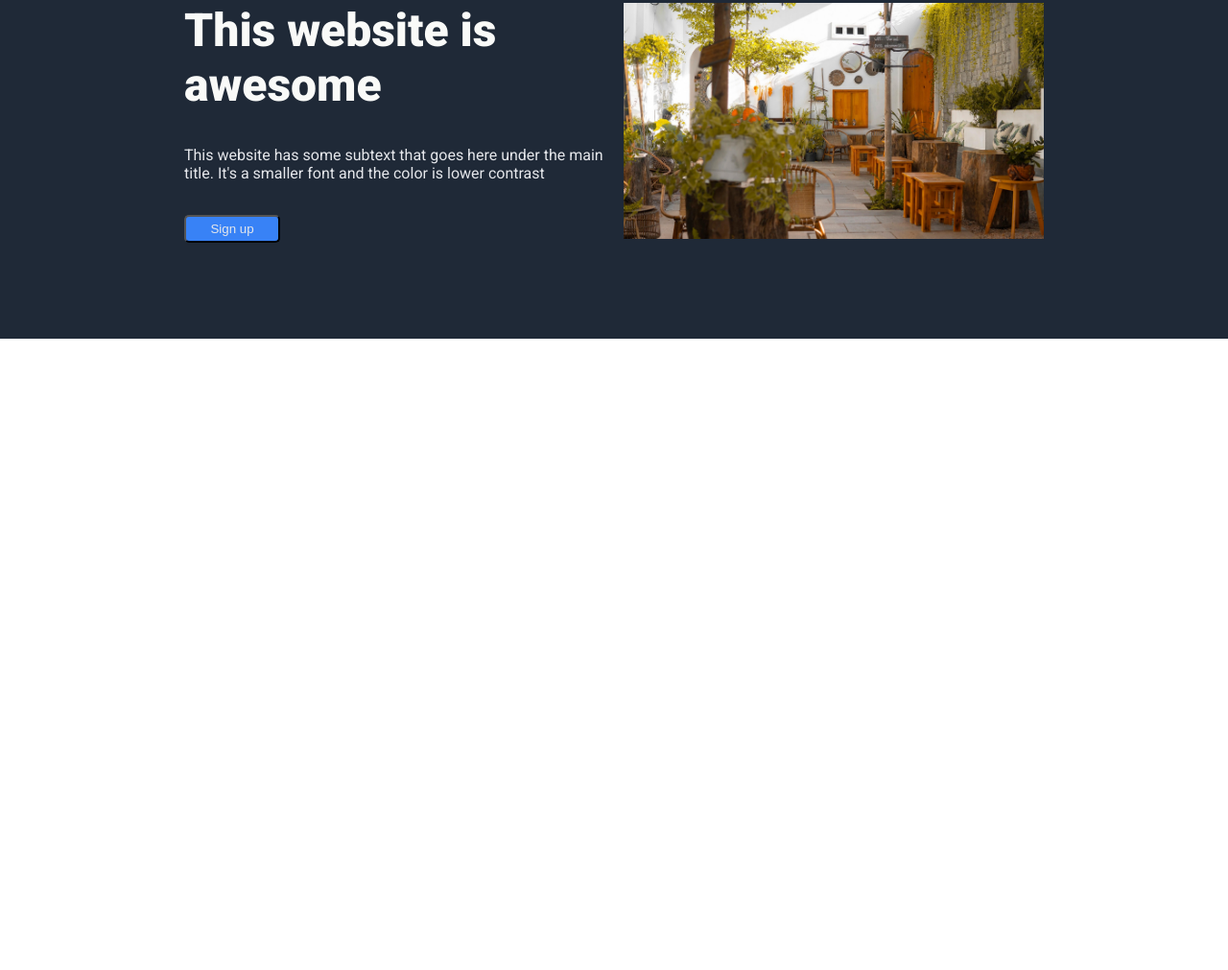
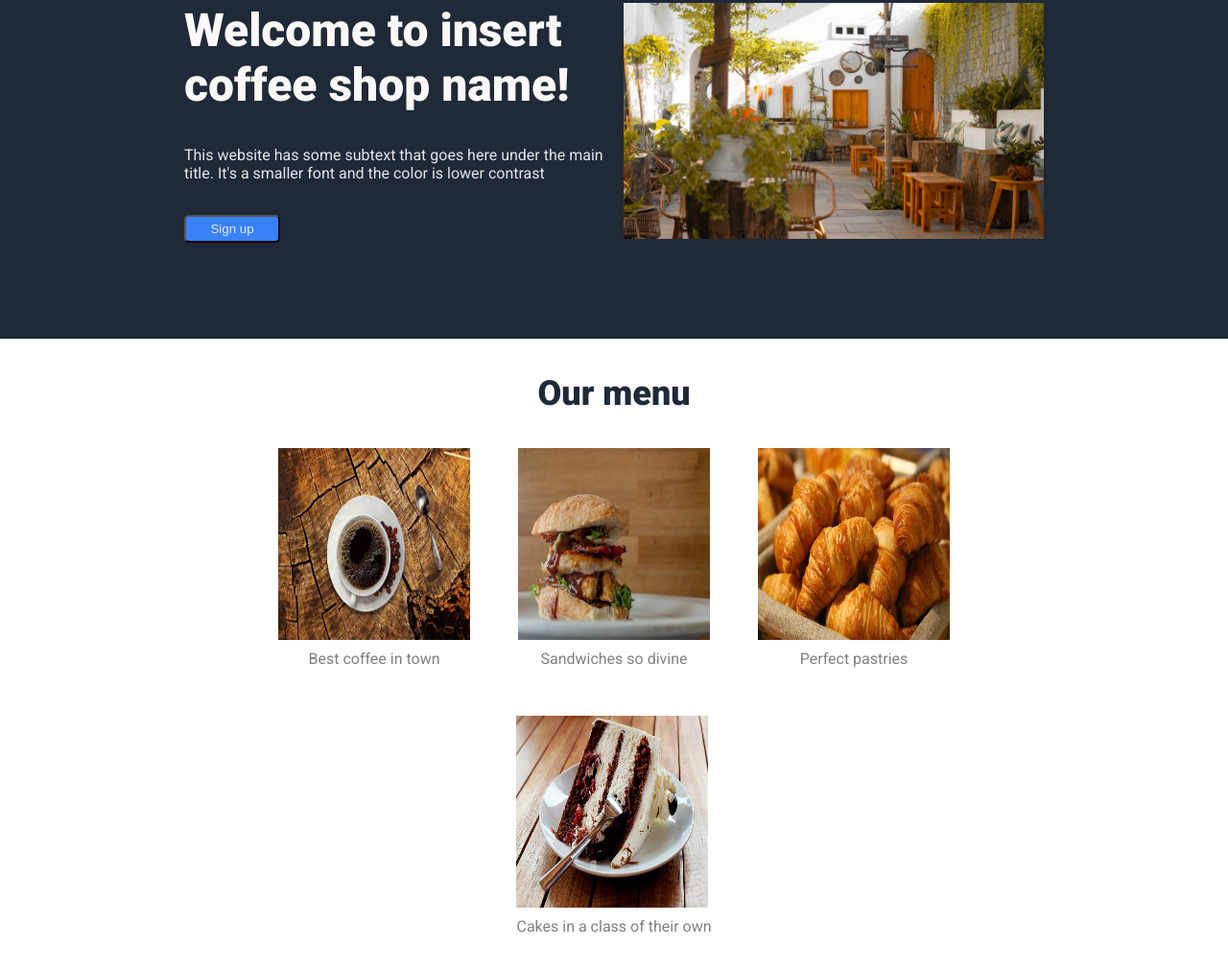
Before and after one commit to Aarniometsa/odin-landing, a plain HTML site: page index.html in a window 1280 px wide. Shown: the part 157-1168 px from the top of the page at 96% size. Before the commit the page ends 800 px from the top, so only its background shows below. Drawn offline with Linux system fonts and the light colour scheme.

Commit message:
Style menu list and add pictures

```diff
--- a/index.html
+++ b/index.html
@@ -26,7 +26,7 @@
 
     <div class="first-box">
         <div class="first-box-left">
-            <h2>This website is awesome</h2>
+            <h2>Welcome to insert coffee shop name!</h2>
             <p>This website has some subtext that goes here under the main title. It's a smaller font and the color is lower contrast</p>
             <button class="signup-button">Sign up</button>
         </div>
@@ -37,6 +37,25 @@
     </div>
 
     <div class="second-box">
+        <h3>Our menu</h3>
+            <div class="card-box">
+                <div class="card">
+                    <img src="coffee.jpg" alt="placehold">
+                    Best coffee in town
+                </div>
+                <div class="card">
+                    <img src="sandwich.jpg" alt="placehold">
+                    Sandwiches so divine
+                </div>
+                <div class="card">
+                    <img src="pastry.jpg" alt="placehold">
+                    Perfect pastries
+                </div>
+                <div class="card">
+                    <img src="cake.jpg" alt="placehold">
+                    Cakes in a class of their own
+                </div>
+            </div>
 
     </div>
 
--- a/styles.css
+++ b/styles.css
@@ -91,3 +91,38 @@ h2, p {
     border-radius: 5px;
     width: 100px;
 }
+
+h3 {
+    text-align: center;
+    font-size: 36px;
+    color: #1F2937;
+    font-weight: 900;
+}
+
+.second-box {
+    display: flex;
+    flex-direction: column;
+    padding: 0 15%;
+}
+
+.card-box {
+    display: flex;
+    flex-wrap: wrap;
+    justify-content: center;
+    gap: 50px;
+    padding-bottom: 36px;
+}
+
+.card {
+    display: flex;
+    flex-direction: column;
+    flex-wrap: wrap;
+    text-align: center;
+    color: grey;
+    gap: 10px;
+}
+
+.card img {
+    width: 200px;
+    height: 200px;
+}
```
Also changed, not shown: cake.jpg (added), coffee.jpg (added), pastry.jpg (added), sandwich.jpg (added).
